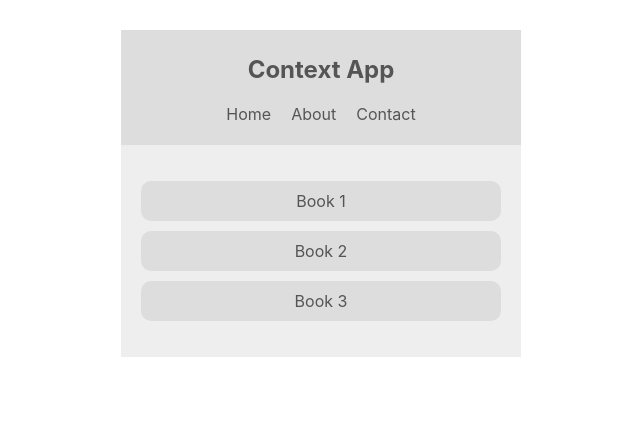
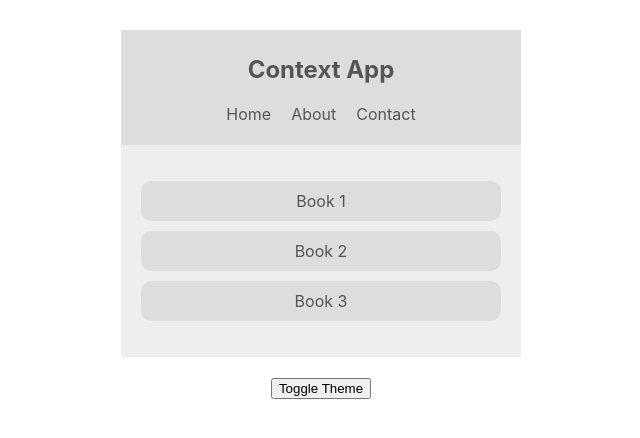
Before and after one commit to pohern/context-hooks, a React (Create React App) app: page / in a window 1280 px wide. Shown: the top 438 px of the page, without its empty margins (319-959 px from the left). Built offline with nearby package versions, Linux system fonts and the light colour scheme.

Commit message:
add button to toggle theme

```diff
--- a/src/App.js
+++ b/src/App.js
@@ -2,12 +2,14 @@
 import  ThemeContextProvider from './contexts/ThemeContext'
 import NavBar from './components/NavBar'
 import BookList from './components/BookList'
+import ThemeToggle from './components/ThemeToggle';
 function App() {
   return (
     <div className="App">
       <ThemeContextProvider>
         <NavBar />
         <BookList />
+        <ThemeToggle />
       </ThemeContextProvider>
     </div>
   );
--- /dev/null
+++ b/src/components/ThemeToggle.js
@@ -0,0 +1,16 @@
+import React, { Component } from 'react';
+import { ThemeContext } from '../contexts/ThemeContext';
+
+class ThemeToggle extends Component {
+    static contextType = ThemeContext
+    render() {
+        const { toggleTheme } = this.context
+        return (
+            <button onClick={toggleTheme}>
+                Toggle Theme
+            </button>
+         );
+    }
+}
+
+export default ThemeToggle;
--- a/src/contexts/ThemeContext.js
+++ b/src/contexts/ThemeContext.js
@@ -8,9 +8,13 @@
         light: {syntax: '#555', ui: '#ddd', bg: '#eee'},
         dark: {syntax: '#ddd', ui: '#333', bg: '#555'}
     }
+
+    toggleTheme = () => {
+        this.setState({ isLightTheme: !this.state.isLightTheme})
+    }
     render() {
         return (
-            <ThemeContext.Provider value={{...this.state}}>
+            <ThemeContext.Provider value={{...this.state, toggleTheme: this.toggleTheme}}>
                 {this.props.children}
             </ThemeContext.Provider>
         );
```
